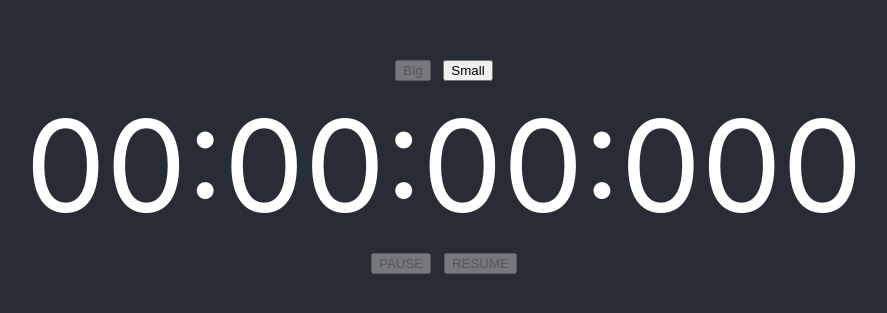
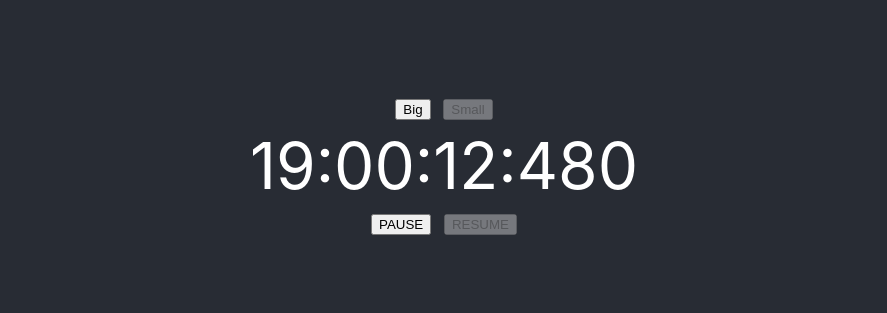
Before and after one commit to ivandotv/react-hooks-mobx-root-store, a React (Create React App) app: page / in a window 1280 px wide. Shown: the part 235-548 px from the top of the page, without its empty margins (196-1083 px from the left). Built offline with nearby package versions, Linux system fonts and the light colour scheme.

Commit message:
make stopwatch start from current time

```diff
--- a/src/stores/StopwatchStore.ts
+++ b/src/stores/StopwatchStore.ts
@@ -11,7 +11,7 @@ import { RootStore } from "./RootStore";
 //todo - publish to netlify
 export class StopwatchStore {
   root: RootStore;
-  size: "BIG" | "SMALL" = "BIG";
+  size: "BIG" | "SMALL" = "SMALL";
   state: "STOPPED" | "STARTED" | "PAUSED" = "STOPPED";
   lastUpdate = 0;
   offset = 0;
@@ -29,18 +29,19 @@ export class StopwatchStore {
       state: observable,
       lastUpdate: observable,
     });
+
+    this.lastUpdate = Date.now();
+    this.start();
   }
 
   start() {
-    this.offset = Date.now();
+    this.offset = 0;
     this.startInterval();
   }
 
   resume() {
-    // this.offset = this.lastUpdate;
     this.offset = Date.now() - this.lastUpdate;
     this.startInterval();
-    // this.start();
   }
 
   pause() {
```
